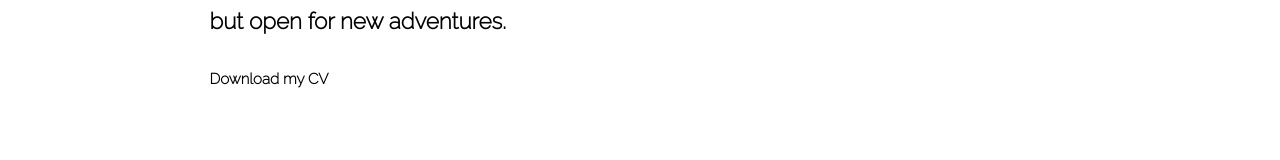
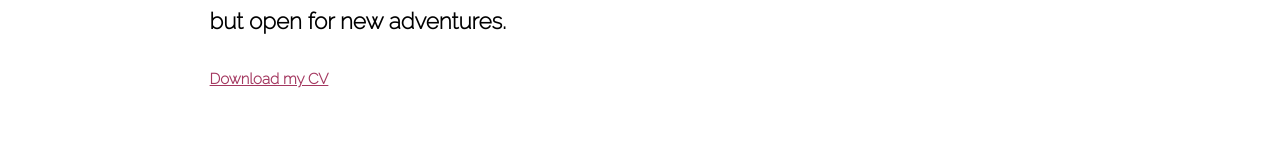
Before and after one commit to biancasehn/portfolio, a React (Create React App) app: page / in a window 1280 px wide. Shown: the part 480-640 px from the top of the page. Built offline with nearby package versions, Linux system fonts and the light colour scheme.

Commit message:
degin CV link

```diff
--- a/src/App.css
+++ b/src/App.css
@@ -63,6 +63,13 @@ li {
 .hero h2 {
   max-width: 70%;
   line-height:1.7;
+}
+
+.heroText a {
+  text-decoration: underline;
+  color: var(--primaryFocus);
+
+  cursor:pointer;
 }
 
 .learnMore {
@@ -281,11 +288,6 @@ footer p {
       padding: 0;
     }
 
-    /* .projects .project {
-      border: 1px solid #dadce0;
-      border-radius: 20px;
-    } */
-
     .projects .project p {
       padding: 0 1em 1em 1em;
       text-align: justify;
--- a/src/App.js
+++ b/src/App.js
@@ -34,7 +34,6 @@ function App() {
           </h2>
           {/* <img alt="CV">Download my CV</img> */}
           <a>Download my CV</a>
-
         </div>
         <div className="learnMore">
             <a href="#aboutMe">< MdExpandMore /></a>
```
